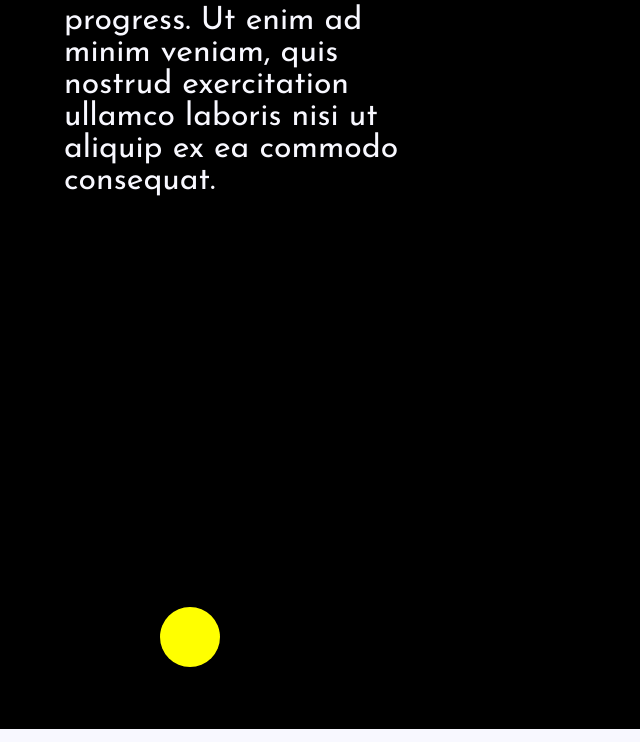
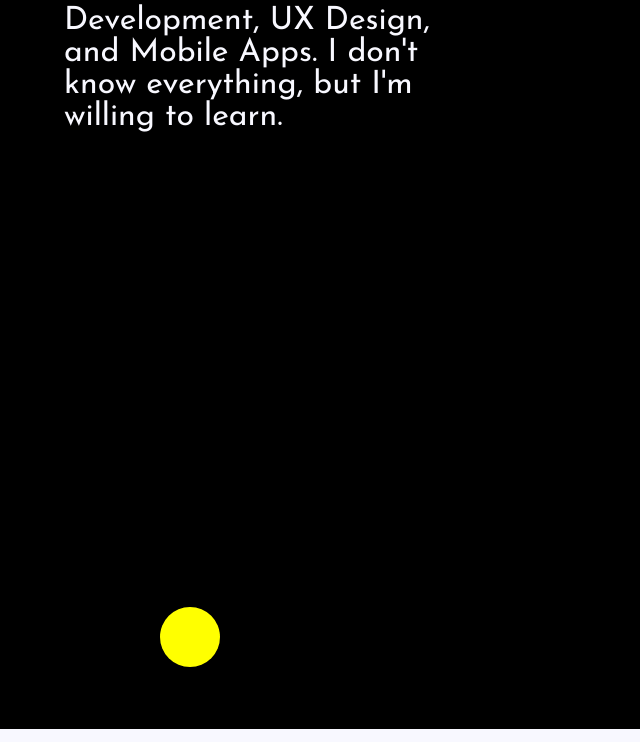
Before and after one commit to co5alt/Portfolio, a plain HTML site: page index.html in a window 1280 px wide. Shown: the part 131-873 px from the top of the page, without its empty margins (0-640 px from the left). Drawn offline with nearby package versions, Linux system fonts and the light colour scheme; no server answers.

Commit message:
update text

```diff
--- a/index.html
+++ b/index.html
@@ -13,7 +13,7 @@
 <body>
     <div class="section welcome">
         <div id="about">
-            <p><span id="greeting">Hello,</span> I'm Dylan. This is my portfolio site. Right now it is a work in progress. Ut enim ad minim veniam, quis nostrud exercitation ullamco laboris nisi ut aliquip ex ea commodo consequat.</p>
+            <p><span id="greeting">Hello,</span> I'm Dylan. I am an aspiring developer interested in Front End Development, UX Design, and Mobile Apps. I don't know everything, but I'm willing to learn.</p>
             <!-- <img src="images/cloud.png"> -->
 
         </div>
```
